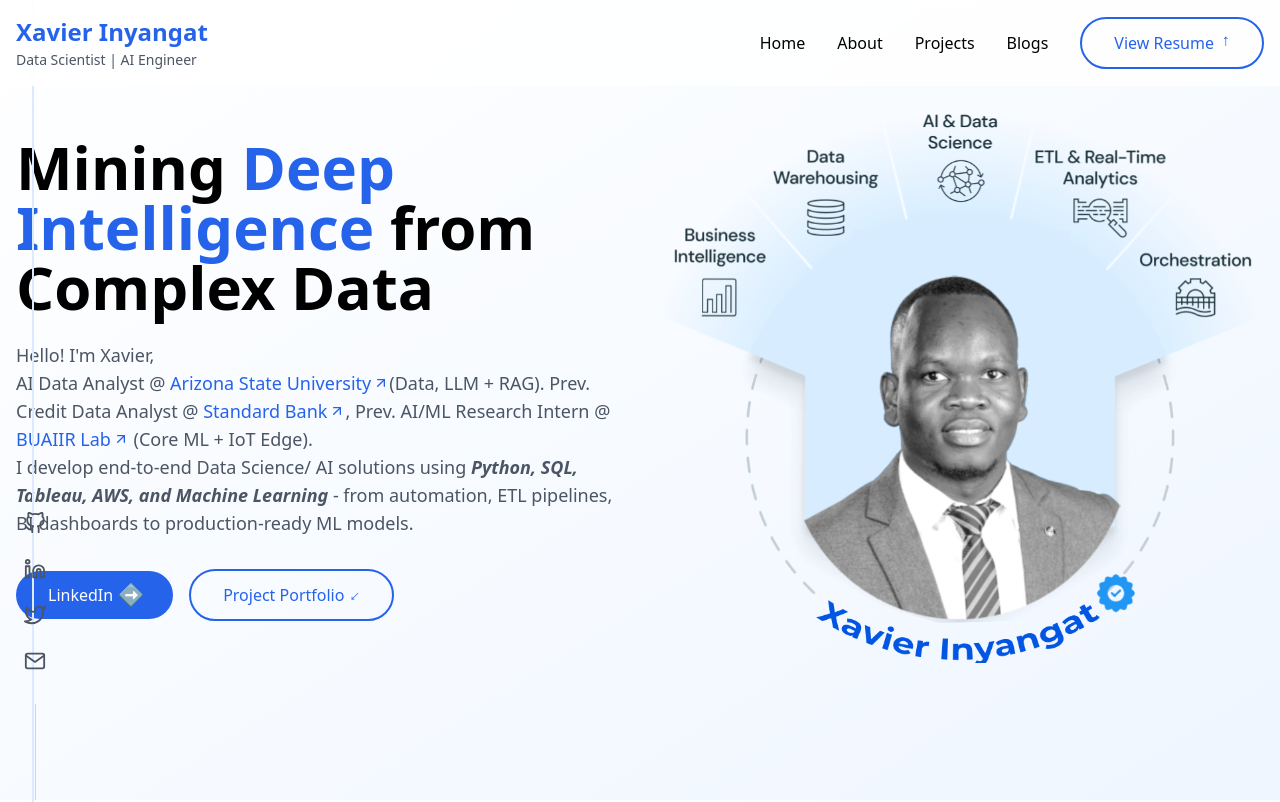
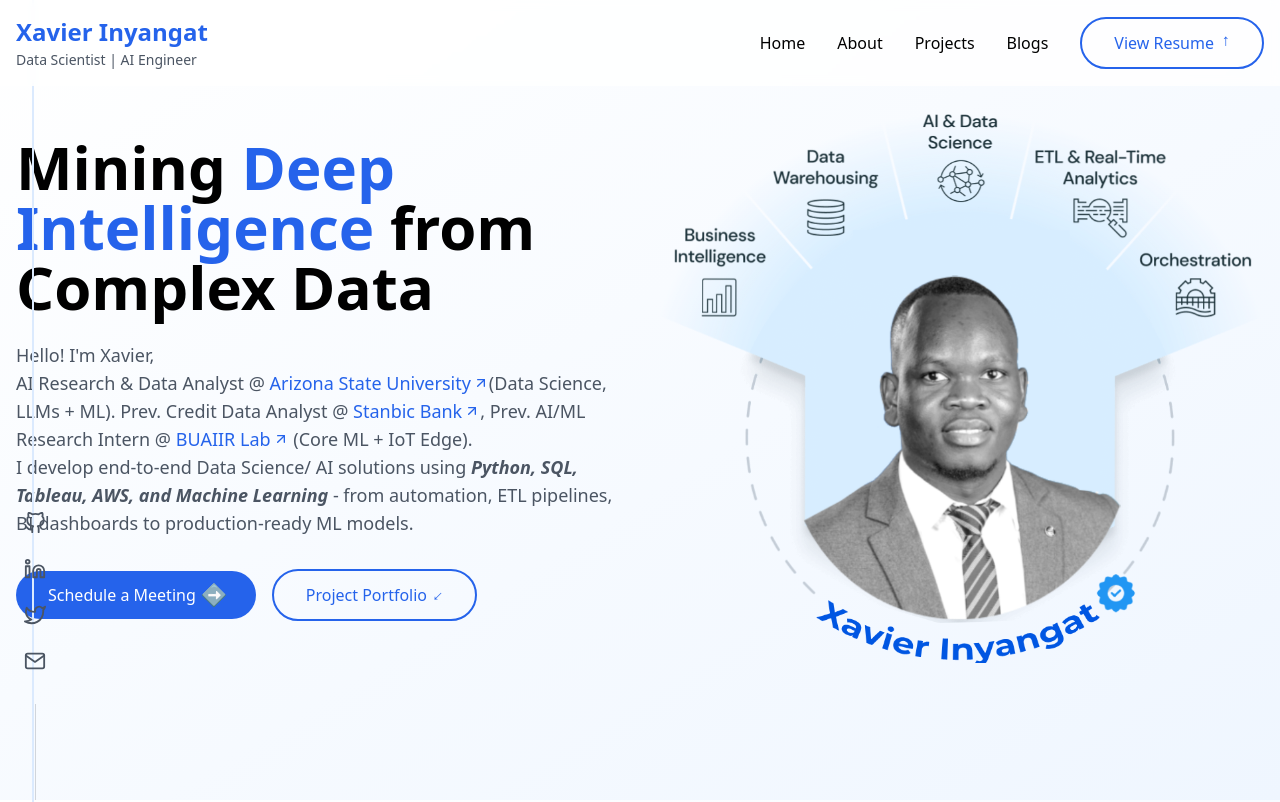
Before and after one commit to fxinyangat/personal-website, a React (Create React App) app: page / in a window 1280 px wide. Shown: the top 802 px of the page. Built offline with nearby package versions, Linux system fonts and the light colour scheme.

Commit message:
schedule buttom

```diff
--- a/src/components/Hero.jsx
+++ b/src/components/Hero.jsx
@@ -28,7 +28,7 @@ const Hero = () => {
               </p>
 
               <p>
-              AI Data Analyst @ <a
+              AI Research & Data Analyst @ <a
                 href="https://ai.asu.edu/technical-foundation"
                 target="_blank"
                 rel="noopener noreferrer"
@@ -38,14 +38,14 @@ const Hero = () => {
                 <FiArrowUpRight className="w-4 h-4 transform group-hover:translate-x-0.5 group-hover:-translate-y-0.5 transition-transform" />
               </a>
 
-                (Data, LLM + RAG). Prev. Credit Data Analyst @{" "}
+                (Data Science, LLMs + ML). Prev. Credit Data Analyst @{" "}
               <a
-                href="https://www.standardbank.com/sbg/standard-bank-group/our-group/about-us"
+                href="https://www.stanbicbank.co.ug/uganda/personal"
                 target="_blank"
                 rel="noopener noreferrer"
                 className="text-blue-600 hover:text-blue-800 inline-flex items-center gap-0.5 group"
               >
-                Standard Bank
+                Stanbic Bank
                 <FiArrowUpRight className="w-4 h-4 transform group-hover:translate-x-0.5 group-hover:-translate-y-0.5 transition-transform" />
               </a>
               , Prev. AI/ML Research Intern @{" "}
@@ -77,12 +77,12 @@ const Hero = () => {
               transition={{ duration: 0.5, delay: 0.4 }}
             >
               <a
-                href="https://linkedin.com/in/inyangatfx"
+                href="https://calendly.com/fx-inyangat/30min"
                 target="_blank"
                 rel="noopener noreferrer"
                 className="w-full sm:w-auto bg-blue-600 text-white px-8 py-3 rounded-full flex items-center justify-center gap-2 hover:bg-blue-700 transition-colors"
               >
-                LinkedIn
+                Schedule a Meeting
                 <span className="transform rotate-45">↗</span>
               </a>
 
```
